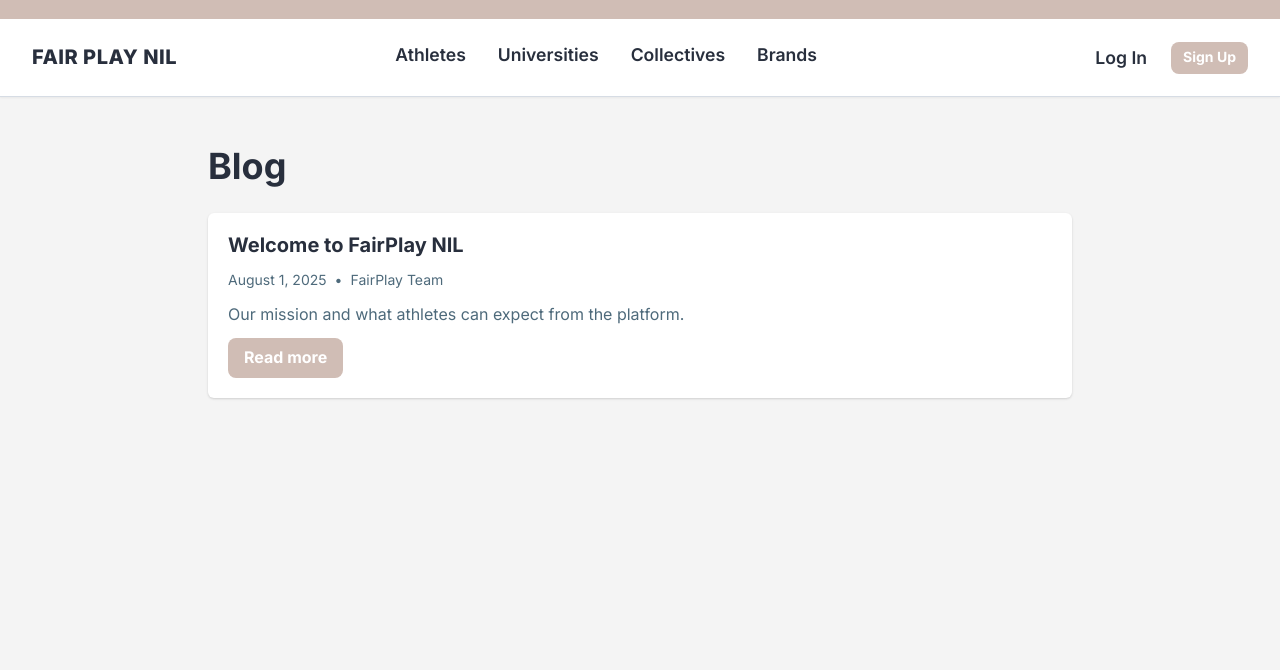
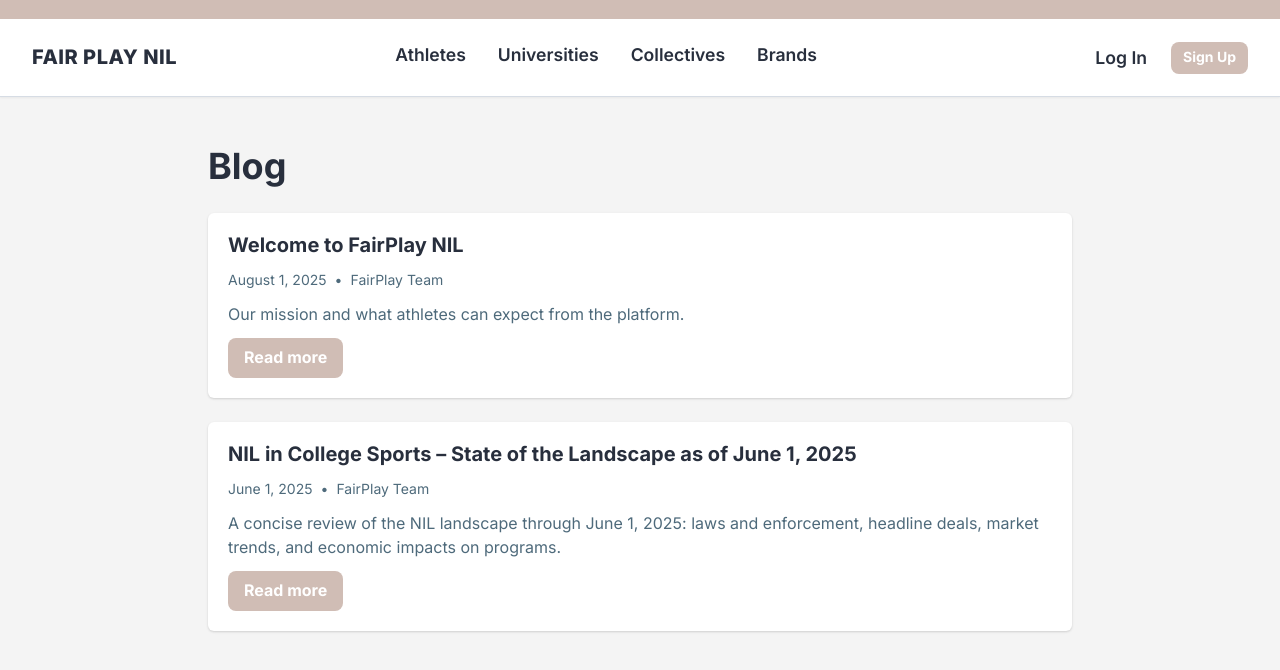
Before and after one commit to justinw2211/fairplay-nil, a React (Vite) app in the folder frontend/: page /blog in a window 1280 px wide. Shown: the top 670 px of the page. Built offline with nearby package versions, Linux system fonts and the light colour scheme; no server answers.

Commit message:
content(blog): add article 'NIL in College Sports – State of the Landscape as of June 1, 2025'

```diff
--- a/frontend/src/data/blogPosts.js
+++ b/frontend/src/data/blogPosts.js
@@ -8,6 +8,21 @@ export const blogPosts = [
     content: [
       'Welcome to FairPlay NIL — a platform designed to help student‑athletes manage deals, stay compliant, and understand fair value.',
       'This blog will share guidance, platform updates, and stories from the NIL ecosystem. Subscribe and check back for more posts.'
+    ].join('\n\n'),
+    coverImage: null
+  },
+  {
+    slug: 'nil-landscape-june-2025',
+    title: 'NIL in College Sports – State of the Landscape as of June 1, 2025',
+    date: '2025-06-01',
+    author: 'FairPlay Team',
+    excerpt: 'A concise review of the NIL landscape through June 1, 2025: laws and enforcement, headline deals, market trends, and economic impacts on programs.',
+    content: [
+      'Introduction\nNearly two years after the NCAA’s decision to allow athletes to profit from their Name, Image, and Likeness (NIL), college sports has entered a new era of opportunity and strain. From football to Olympic sports, athletes are monetizing personal brands, donors are organizing collectives, and schools are adapting. This first of three monthly installments reviews the NIL landscape up to June 1, 2025 — legal developments, high‑profile deals, emerging trends, and economic effects — with practical analysis on what it means.',
+      'Legal and Legislative Updates to Date\nThe Dawn of NIL (July 1, 2021) opened the door for all student‑athletes to earn from endorsements, appearances, social media, and more. The NCAA took a hands‑off interim policy and deferred to states, producing a patchwork of 30+ state laws. By 2023–2024, leaders increasingly called for a uniform standard as stories of “promises made but not kept” and inducement‑like offers surfaced. As of mid‑2025, multiple federal NIL bills exist but none have passed; state updates continue, some explicitly empowering schools/boosters. The NCAA added modest transparency rules (reporting deals, NIL portal, >$600 disclosure) and clarified collective definitions, but meaningful enforcement remains limited. Even as the NCAA reiterates that pay‑for‑play and recruiting inducements are banned, practical proof and enforcement are difficult. The net result is a fragmented system with rising calls for a single national framework.',
+      'High‑Profile NIL Deals and Endorsements\nThe marketplace exploded: seven‑figure packages for elite quarterbacks, reported multi‑million commitments tied to collectives, and major commercial endorsements. Women’s sports surged: LSU’s Livvy Dunne and Iowa’s Caitlin Clark became NIL powerhouses, demonstrating that social reach and on‑court success both convert. Teamwide and group licensing grew (e.g., EA Sports College Football payments), and athletes launched entrepreneurial ventures. While a minority of stars earn seven figures, a long tail earns modest sums from local sponsorships, camps, or digital content. Empowerment is real, but the boundary between genuine endorsement value and pay‑for‑play via collectives is often blurred.',
+      'Trends in the NIL Era\nCollectives dominate spend and drive concerns that NIL is functioning as quasi‑payroll and recruiting leverage. The transfer portal plus NIL resembles free agency; athletes who transfer often increase earnings, and coaches re‑recruit their own rosters annually. Positively, NIL has accelerated athlete education in contracts, taxes, and brand building and has encouraged some stars to remain in school longer. Non‑revenue sports also benefit where donor interest and social media lift visibility. Challenges include competitive balance, locker‑room dynamics, compliance gray zones, and uneven access between well‑funded programs and others.',
+      'Economic Impact on Schools and Programs\nBooster dollars are being redirected to NIL, forcing ADs to rethink budgets. Many programs now plan around an effective “NIL line‑item” to remain competitive. Benefits include stronger retention (stars staying longer) and rising institutional brand reach via athlete creators. Risks include widening gaps between haves and have‑nots, pressure on non‑revenue sports, and donor substitution away from facilities/scholarships. Administrators and policymakers are exploring models that preserve athlete compensation while sustaining broad participation. A sustainable path likely lies between free‑for‑all and old amateurism — clear rules, transparency, and protections without rolling back earned athlete rights.'
     ].join('\n\n'),
     coverImage: null
   }
```
